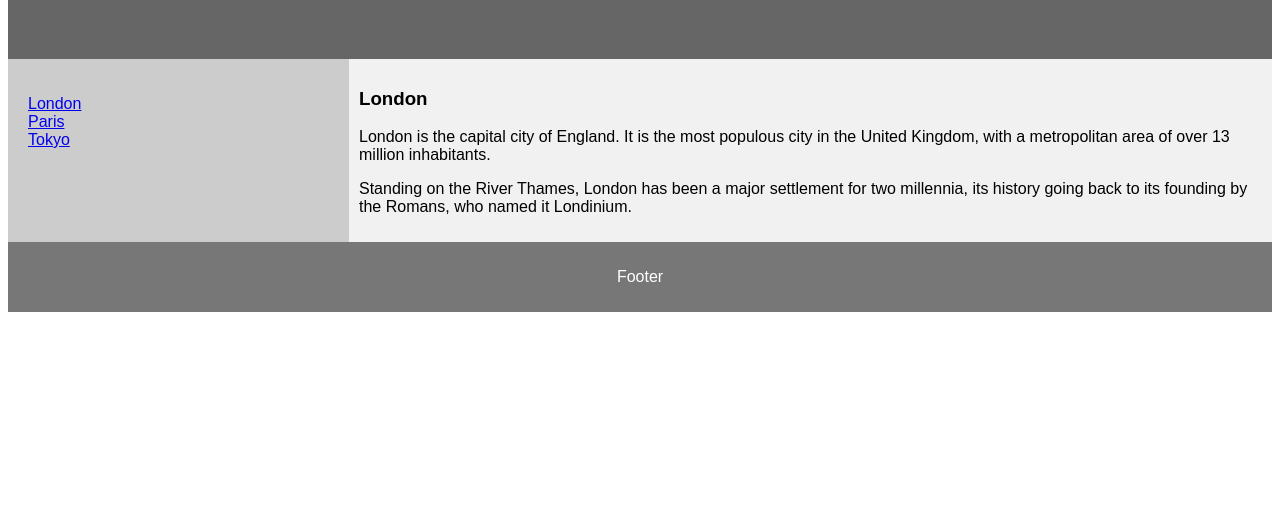
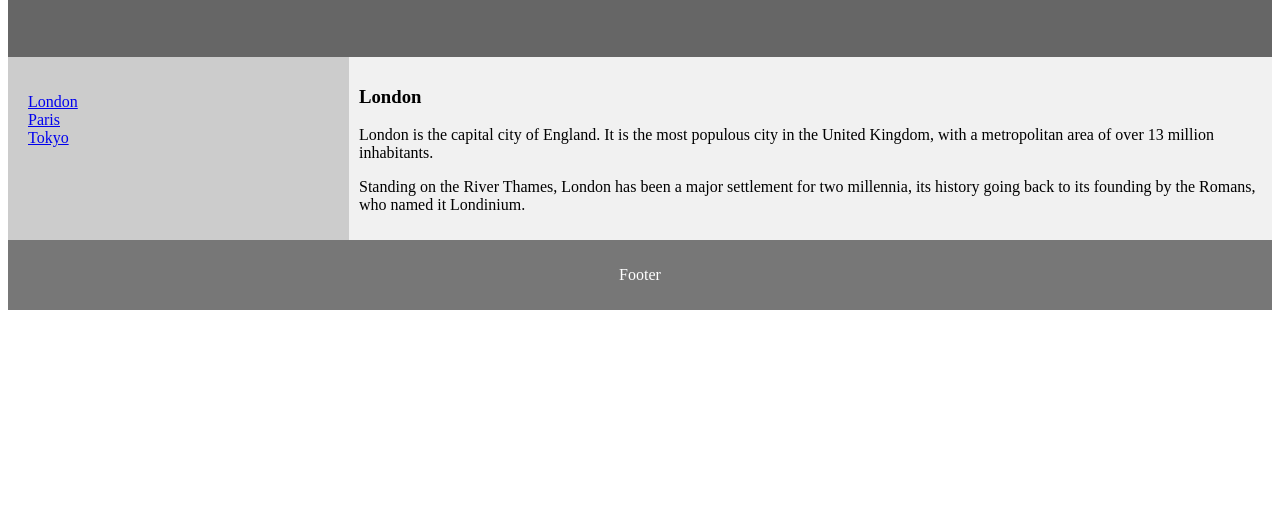
Before and after one commit to Rizaljpr1992/teakoutdoorfurniturejava, a plain HTML site: page index.htm in a window 1280 px wide. Shown: the part 285-800 px from the top of the page. Drawn offline with Linux system fonts and the light colour scheme.

Commit message:
Update index.htm

```diff
--- a/index.htm
+++ b/index.htm
@@ -1,7 +1,7 @@
 <!DOCTYPE html>
 <html lang="en">
 <head>
-<title>CSS Template</title>
+<title>Teak Outdoor Furniture Java Indonesia</title>
 <meta charset="utf-8">
 <meta name="viewport" content="width=device-width, initial-scale=1">
 <style>
@@ -10,7 +10,7 @@
 }
 
 body {
-  font-family: Arial, Helvetica, sans-serif;
+  font-family: Times New Roman, Helvetica, sans-serif;
 }
 
 /* Style the header */
```
